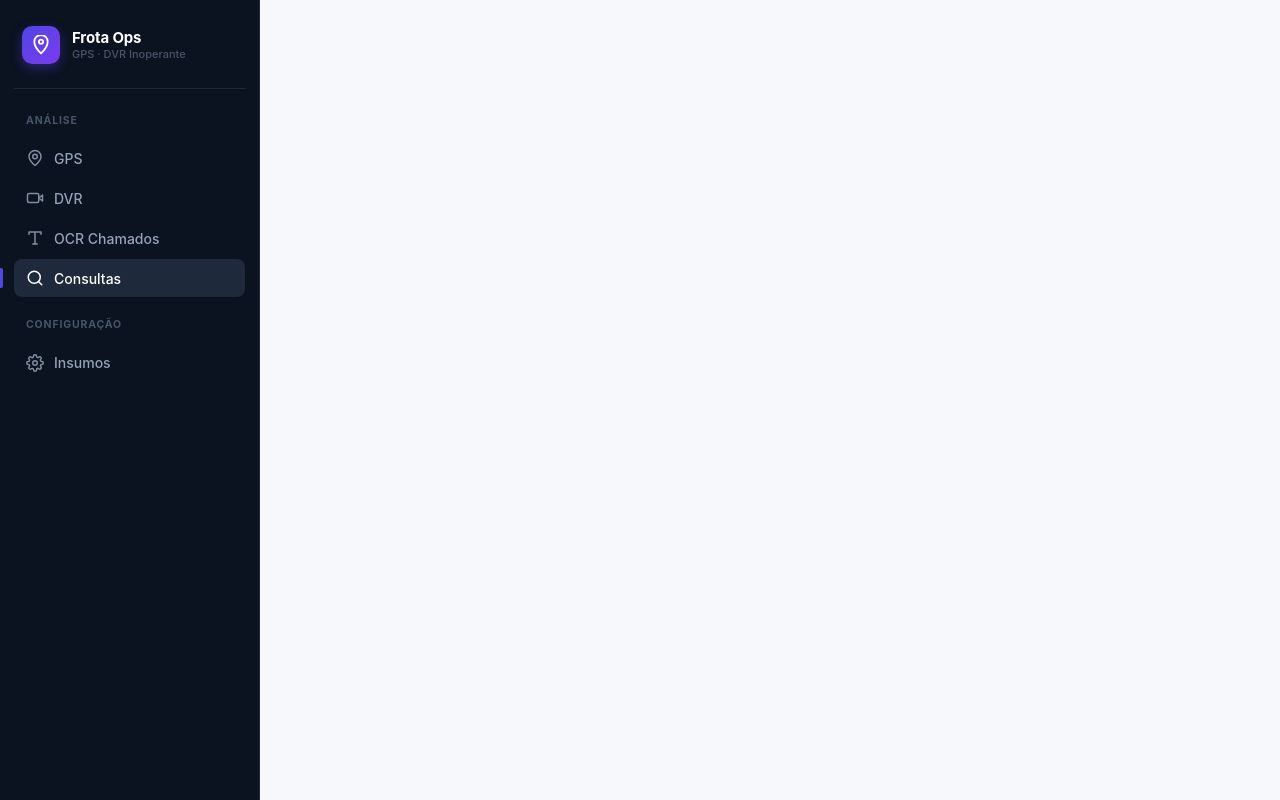
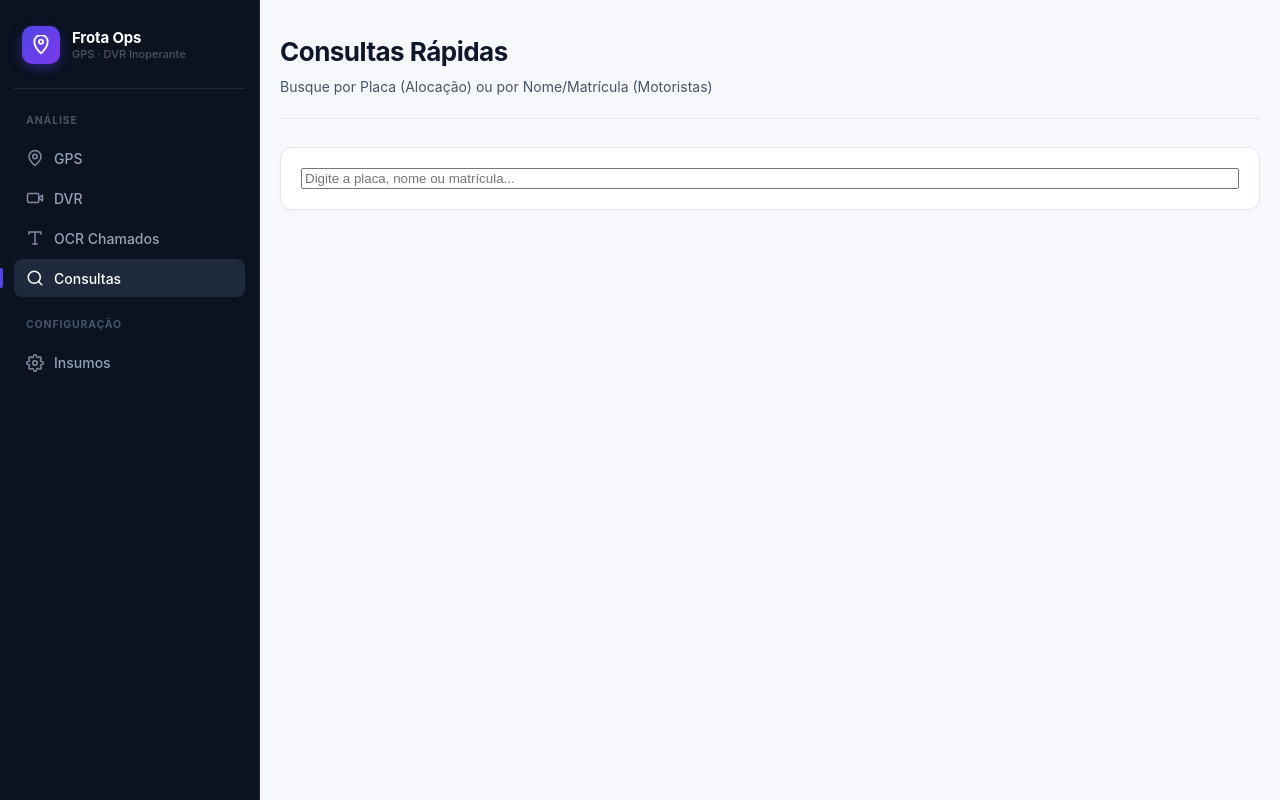
Before and after one commit to AlyssonLPdL/Parvi_Requisicoes, a plain HTML site: page index.html in a window 1280 px wide. Both pictures are taken after a click on the tab "Consultas". Drawn offline with Linux system fonts and the light colour scheme.

Commit message:
Add consultas section and script to index.html

```diff
--- a/index.html
+++ b/index.html
@@ -210,6 +210,21 @@
           </div>
         </div>
       </section>
+            <!-- CONSULTAS -->
+      <section id="painel-consultas" class="painel" hidden>
+        <div class="page-header">
+          <div class="page-header-text">
+            <h1>Consultas Rápidas</h1>
+            <p>Busque por Placa (Alocação) ou por Nome/Matrícula (Motoristas)</p>
+          </div>
+        </div>
+        <div class="workspace">
+          <div class="input-card">
+            <input type="text" id="input-busca" class="input-busca" placeholder="Digite a placa, nome ou matrícula..." oninput="realizarBusca()">
+          </div>
+          <div id="resultado-busca" class="resultado"></div>
+        </div>
+      </section>
 
     </main>
   </div>
@@ -223,6 +238,7 @@
   <script src="js/relatorio.js"></script>
   <script src="js/saida.js"></script>
   <script src="js/ocr.js"></script> <!-- NOVO SCRIPT -->
+  <script src="js/consultas.js"></script>
   <script src="js/app.js"></script>
 </body>
 </html>
```
